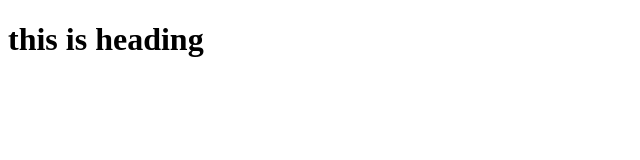
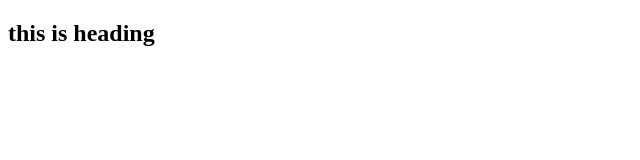
Before and after one commit to nikitamor8684/demofile, a plain HTML site: page abc.html in a window 1280 px wide. Shown: the whole page, without its empty margins (0-640 px from the left). Drawn offline with Linux system fonts and the light colour scheme.

Commit message:
modified abc

```diff
--- a/abc.html
+++ b/abc.html
@@ -7,6 +7,6 @@
     <title>Document</title>
 </head>
 <body>
-    <h1>this is heading</h1>
+    <h2>this is heading</h2>
 </body>
 </html>
```
